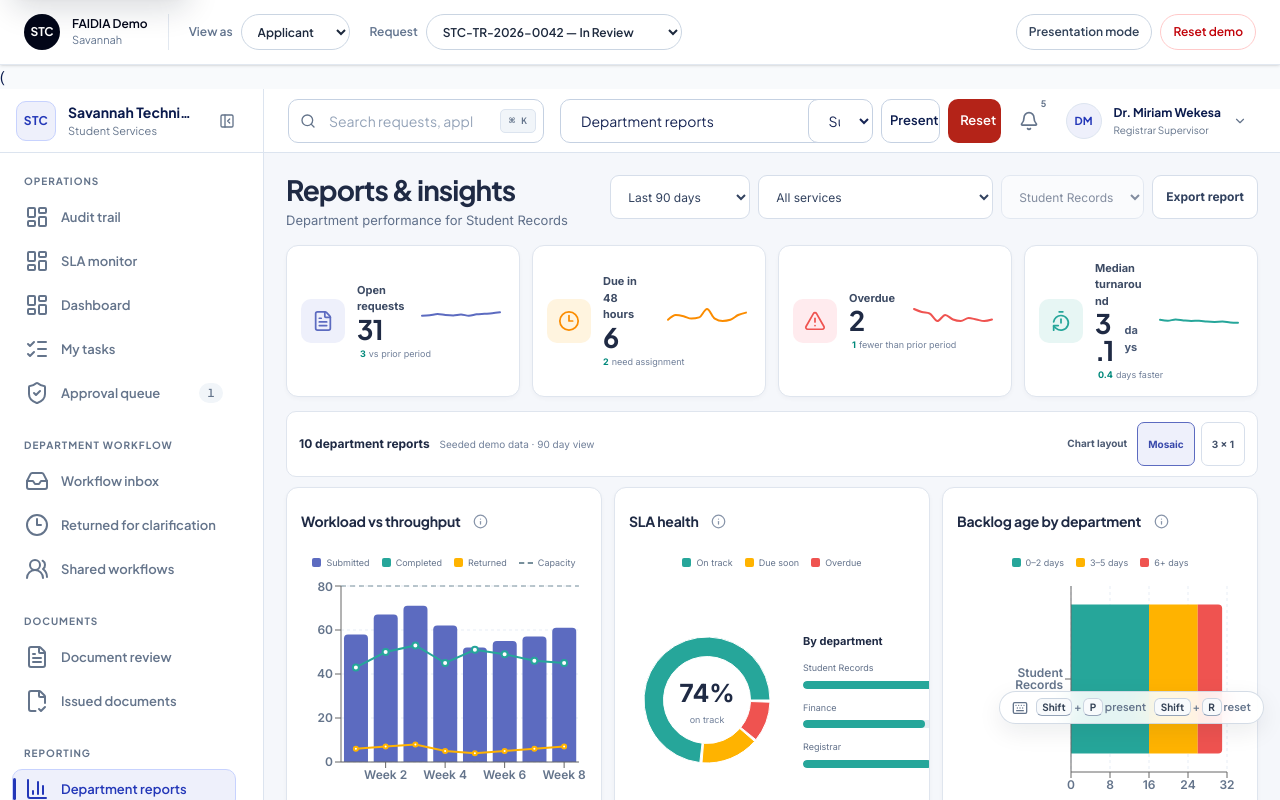
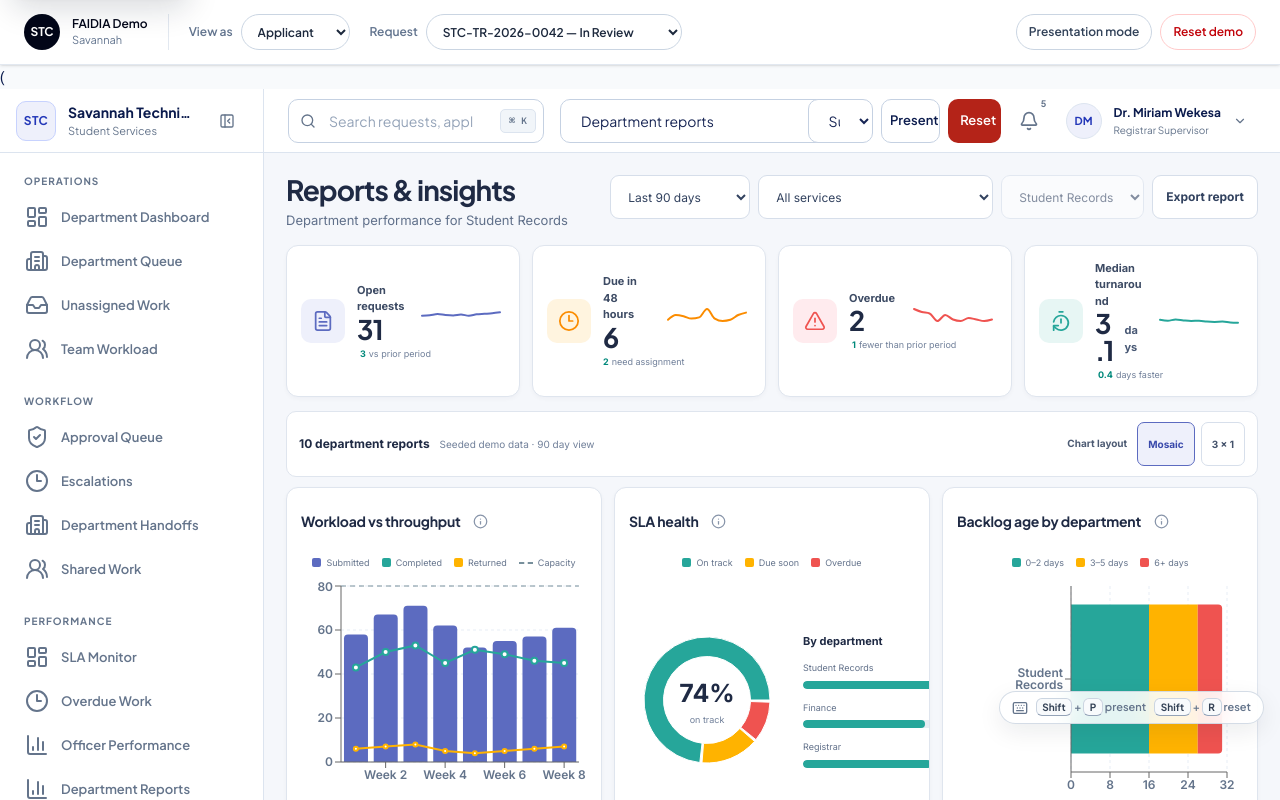
Before and after one commit to Nyabera/digi-serve, a Next.js app: page /demo/reports in a window 1280 px wide. Shown: the top 800 px of the page. Built offline with nearby package versions, Linux system fonts and the light colour scheme.

Commit message:
feat(demo): activate D33 supervisor navigation

```diff
--- a/components/demo/internal-shell/internal-navigation.ts
+++ b/components/demo/internal-shell/internal-navigation.ts
@@ -20,16 +20,11 @@ import {
 } from "lucide-react";
 import type { LucideIcon } from "lucide-react";
 
-import {
-  OFFICER_NAVIGATION_CONTRACT,
-} from "../../../features/demo-engine/navigation/officer-navigation-contract";
+import { OFFICER_NAVIGATION_CONTRACT } from "../../../features/demo-engine/navigation/officer-navigation-contract";
+import { SUPERVISOR_NAVIGATION_CONTRACT } from "../../../features/demo-engine/navigation/supervisor-navigation-contract";
 
 export type InternalShellRole =
-  | "APPLICANT"
-  | "OFFICER"
-  | "DEPARTMENT"
-  | "SUPERVISOR"
-  | "ADMIN";
+  "APPLICANT" | "OFFICER" | "DEPARTMENT" | "SUPERVISOR" | "ADMIN";
 
 export type InternalNavigationItem = {
   readonly id?: string;
@@ -138,7 +133,11 @@ const departmentNavigation: readonly InternalNavigationGroup[] = [
         icon: LayoutDashboard,
         exact: true,
       },
-      { label: "My tasks", href: "/demo/department#my-tasks", icon: ListChecks },
+      {
+        label: "My tasks",
+        href: "/demo/department#my-tasks",
+        icon: ListChecks,
+      },
       {
         label: "Department queue",
         href: "/demo/department#department-queue",
@@ -166,75 +165,30 @@ const departmentNavigation: readonly InternalNavigationGroup[] = [
   account("/demo/department"),
 ];
 
-const supervisorNavigation: readonly InternalNavigationGroup[] = [
-  {
-    label: "Operations",
-    items: [
-      { label: "Audit trail", href: "/demo/supervisor/audit-trail", icon: LayoutDashboard },
-      { label: "SLA monitor", href: "/demo/supervisor/sla-monitor", icon: LayoutDashboard },
-      {
-        label: "Dashboard",
-        href: "/demo/supervisor",
-        icon: LayoutDashboard,
-        exact: true,
-      },
-      {
-        label: "My tasks",
-        href: "/demo/supervisor#my-tasks",
-        icon: ListChecks,
-      },
-      {
-        label: "Approval queue",
-        href: "/demo/supervisor#approval-queue",
-        icon: ShieldCheck,
-        activePrefixes: ["/demo/supervisor/approvals/"],
-        badge: "1",
-      },
-    ],
-  },
-  {
-    label: "Department workflow",
-    items: [
-      { label: "Workflow inbox", href: "/demo/department", icon: Inbox },
-      {
-        label: "Returned for clarification",
-        href: "/demo/supervisor#returned",
-        icon: Clock3,
-      },
-      {
-        label: "Shared workflows",
-        href: "/demo/department",
-        icon: UsersRound,
-      },
-    ],
-  },
-  {
-    label: "Documents",
-    items: [
-      {
-        label: "Document review",
-        href: "/demo/officer/requests/REQ-DEMO-001",
-        icon: FileText,
-      },
-      {
-        label: "Issued documents",
-        href: "/demo/outcomes/REQ-DEMO-001",
-        icon: FileCheck2,
-      },
-    ],
-  },
-  {
-    label: "Reporting",
-    items: [
-      {
-        label: "Department reports",
-        href: "/demo/reports?scope=department",
-        icon: BarChart3,
-      },
-    ],
-  },
-  account("/demo/supervisor"),
-];
+const supervisorNavigation: readonly InternalNavigationGroup[] =
+  SUPERVISOR_NAVIGATION_CONTRACT.map((group) => ({
+    label: group.label,
+    items: group.items.map((item) =>
+      item.kind === "route"
+        ? {
+            id: item.id,
+            kind: item.kind,
+            label: item.label,
+            href: item.href,
+            icon: item.icon,
+            exact: item.exactMatch,
+            activePrefixes: item.activePrefixes,
+            legacyAliases: item.legacyAliases,
+          }
+        : {
+            id: item.id,
+            kind: item.kind,
+            action: item.action,
+            label: item.label,
+            icon: item.icon,
+          },
+    ),
+  }));
 
 const adminNavigation: readonly InternalNavigationGroup[] = [
   {
@@ -413,6 +367,6 @@ export function isInternalNavigationItemActive({
 
   return Boolean(
     item.activePrefixes?.some((prefix) => pathname.startsWith(prefix)) ||
-      item.legacyAliases?.includes(pathname),
+    item.legacyAliases?.includes(pathname),
   );
 }
```
Also changed, not shown: 2 other files (tests, documents, lock files or other folders).
